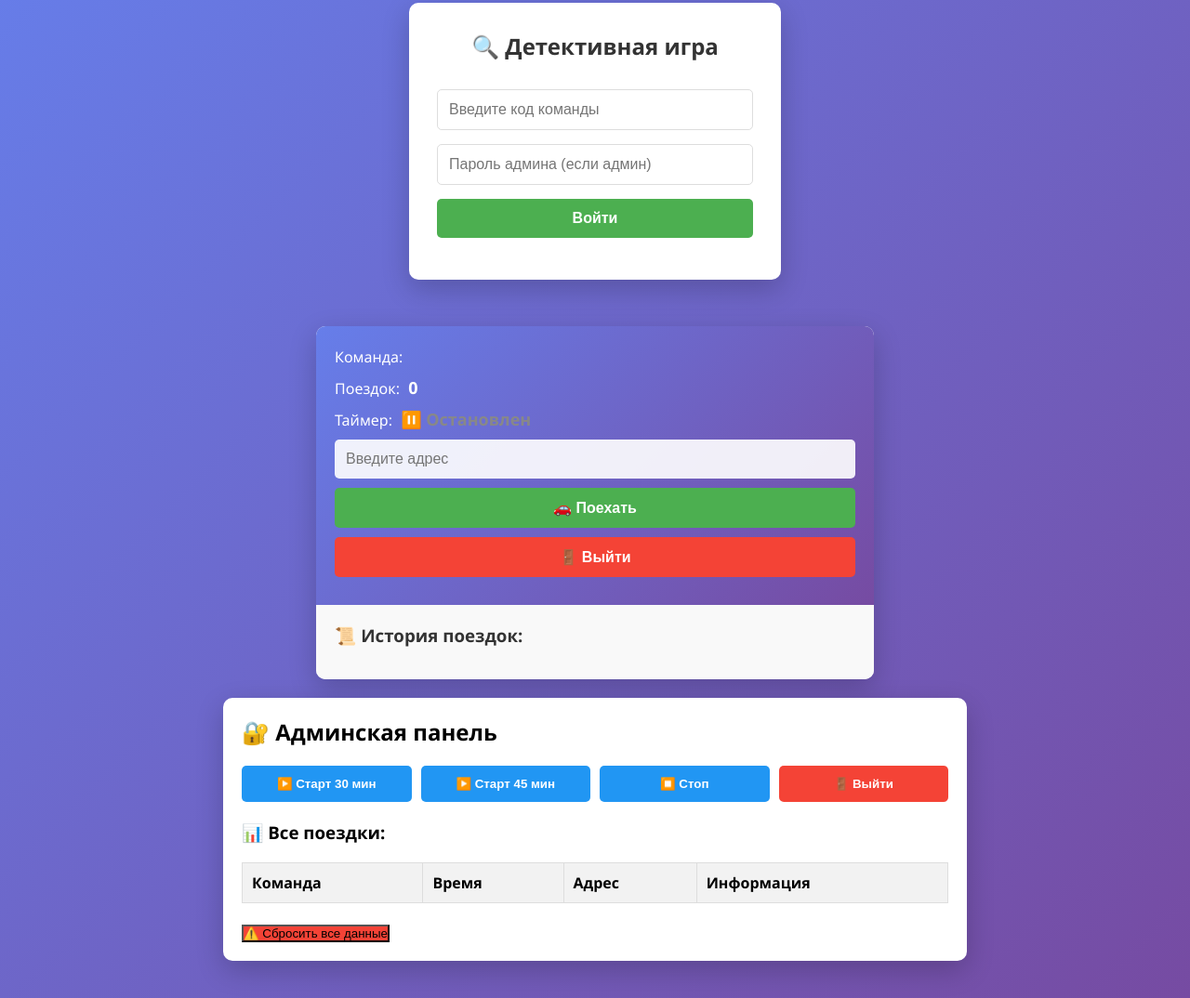
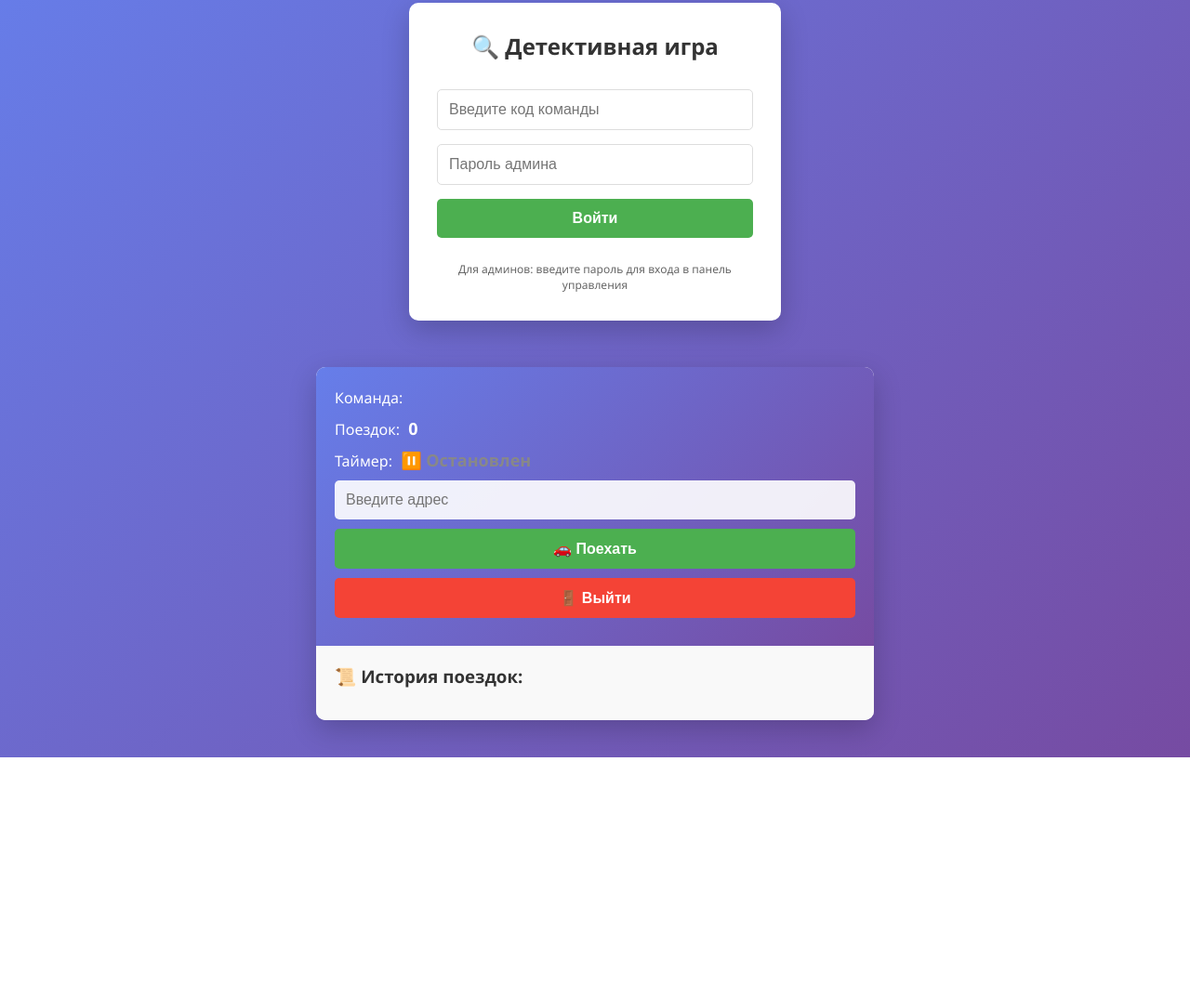
Before and after one commit to antonbaranov996KAZAKH/Detective-game, a website: page public/index.html in a window 1280 px wide. Shown: the part 67-1141 px from the top of the page at 93% size. After the commit the page ends 882 px from the top, so only its background shows below. Drawn offline with Linux system fonts and the light colour scheme; no server answers.

Commit message:
Update index.html

```diff
--- a/public/index.html
+++ b/public/index.html
@@ -15,11 +15,14 @@
 <div id="login-screen">
   <h1>🔍 Детективная игра</h1>
   <input type="text" id="teamCode" placeholder="Введите код команды">
-  <input type="password" id="adminPass" placeholder="Пароль админа (если админ)">
+  <input type="password" id="adminPass" placeholder="Пароль админа">
   <button onclick="login()">Войти</button>
+  <p style="text-align:center; margin-top:10px; color:#666; font-size:12px;">
+    Для админов: введите пароль для входа в панель управления
+  </p>
 </div>
 
-<!-- Игровой экран -->
+<!-- Игровой экран (ТОЛЬКО ДЛЯ ИГРОКОВ) -->
 <div id="game">
   <div id="main-info">
     <span>Команда: <b id="teamCodeDisplay"></b></span>
@@ -36,31 +39,7 @@
   </div>
 </div>
 
-<!-- Админский экран -->
-<div id="admin-screen">
-  <h2>🔐 Админская панель</h2>
-  <div id="admin-controls">
-    <button onclick="startGame(30)">▶️ Старт 30 мин</button>
-    <button onclick="startGame(45)">▶️ Старт 45 мин</button>
-    <button onclick="stopGame()">⏹️ Стоп</button>
-    <button onclick="logout()" style="background:#f44336;">🚪 Выйти</button>
-  </div>
-
-  <h3>📊 Все поездки:</h3>
-  <table>
-    <thead>
-      <tr>
-        <th>Команда</th>
-        <th>Время</th>
-        <th>Адрес</th>
-        <th>Информация</th>
-      </tr>
-    </thead>
-    <tbody id="adminHistory"></tbody>
-  </table>
-
-  <button onclick="resetAllData()" style="background:#f44336;">⚠️ Сбросить все данные</button>
-</div>
+<!-- АДМИНКА УДАЛЕНА ИЗ ЭТОГО ФАЙЛА -->
 
 <script src="game.js"></script>
 </body>
```
